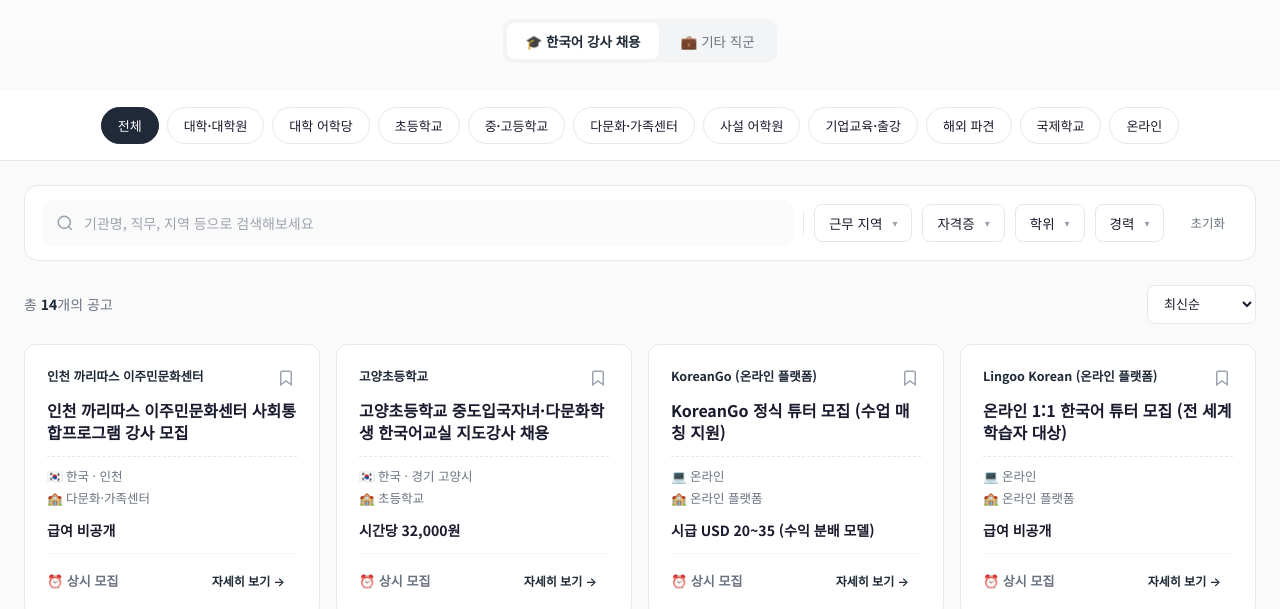
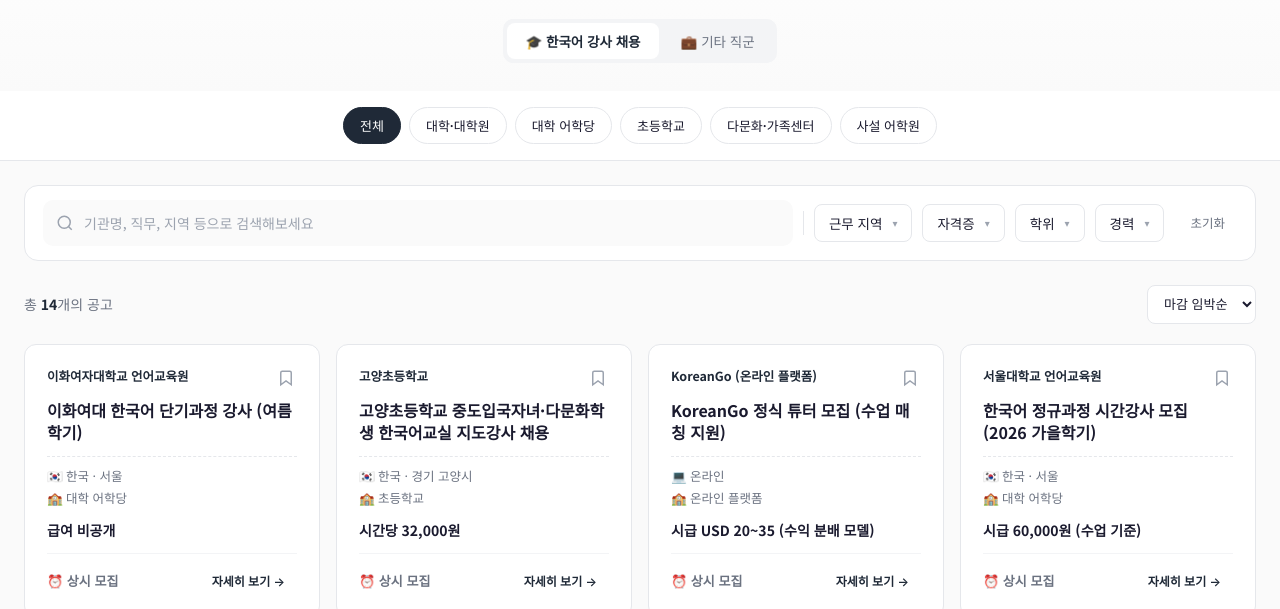
Before and after one commit to kteacherjobs-alt/kteacher-jobs, a website: page index.html in a window 1280 px wide. Shown: the part 187-796 px from the top of the page. Drawn offline with Linux system fonts and the light colour scheme.

Commit message:
Hide empty job filter chips

```diff
--- a/index.html
+++ b/index.html
@@ -1148,8 +1148,8 @@
     <div class="results-header">
       <div class="results-count">총 <strong id="resultCount">0</strong>개의 공고</div>
       <select class="sort-select" id="sortSelect">
+        <option value="deadline">마감 임박순</option>
         <option value="latest">최신순</option>
-        <option value="deadline">마감 임박순</option>
       </select>
     </div>
     <div class="grid" id="grid"></div>
@@ -1751,11 +1751,36 @@
   });
 }
 
-// === 위쪽 칩은 항상 표시 (기관 둘러보기와 일관성) ===
-// 데이터가 0건이어도 칩을 숨기지 않습니다.
 function recalcChipCounts() {
-  // 칩 카테고리는 사이트의 정보 구조이므로 데이터 유무와 무관하게 고정 노출.
-  // (모드 토글 시 강사/기타 직군 그룹 전환은 별도 로직에서 처리)
+  const baseJobs = jobs.filter(isVisibleJob);
+  document.querySelectorAll('.chip[data-modegroup]').forEach(chip => {
+    const quick = chip.dataset.quick;
+    let count = 0;
+
+    if (quick === 'all') {
+      count = baseJobs.filter(job => {
+        if (chip.dataset.modegroup === 'teacher') return job.category === '강사';
+        if (chip.dataset.modegroup === 'other') return job.category !== '강사';
+        return true;
+      }).length;
+    } else if (quick && quick.startsWith('type:')) {
+      const type = quick.slice(5);
+      count = baseJobs.filter(job => job.category === '강사' && job.type === type).length;
+    } else {
+      const categoryByQuick = {
+        admin: '행정·운영',
+        publishing: '교재·출판',
+        content: '콘텐츠 제작',
+        research: '연구·평가',
+        policy: '정책·국제교류',
+      };
+      count = baseJobs.filter(job => job.category === categoryByQuick[quick]).length;
+    }
+
+    chip.dataset.count = String(count);
+    chip.dataset.zero = quick !== 'all' && count === 0 ? '1' : '0';
+    chip.style.display = chip.dataset.modegroup === currentMode && chip.dataset.zero !== '1' ? '' : 'none';
+  });
 }
 
 // === 사이드바 input 이벤트 위임 (동적 생성 대응) ===
```
Also changed, not shown: fetch-airtable.js (+7 -1 lines), build/fetch-airtable.js.
